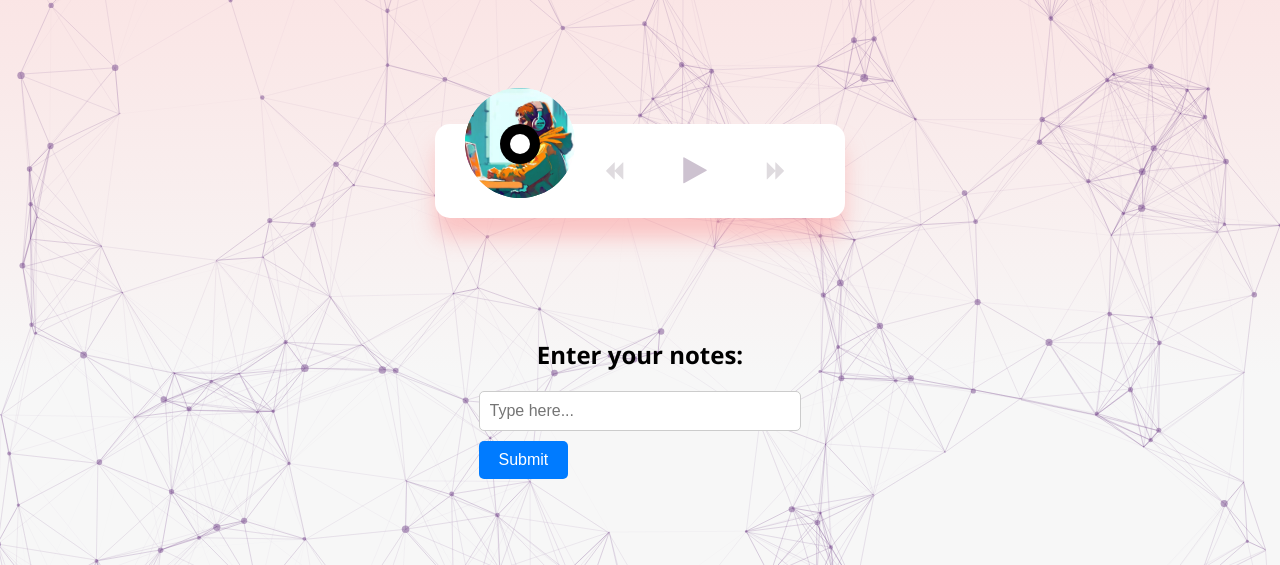
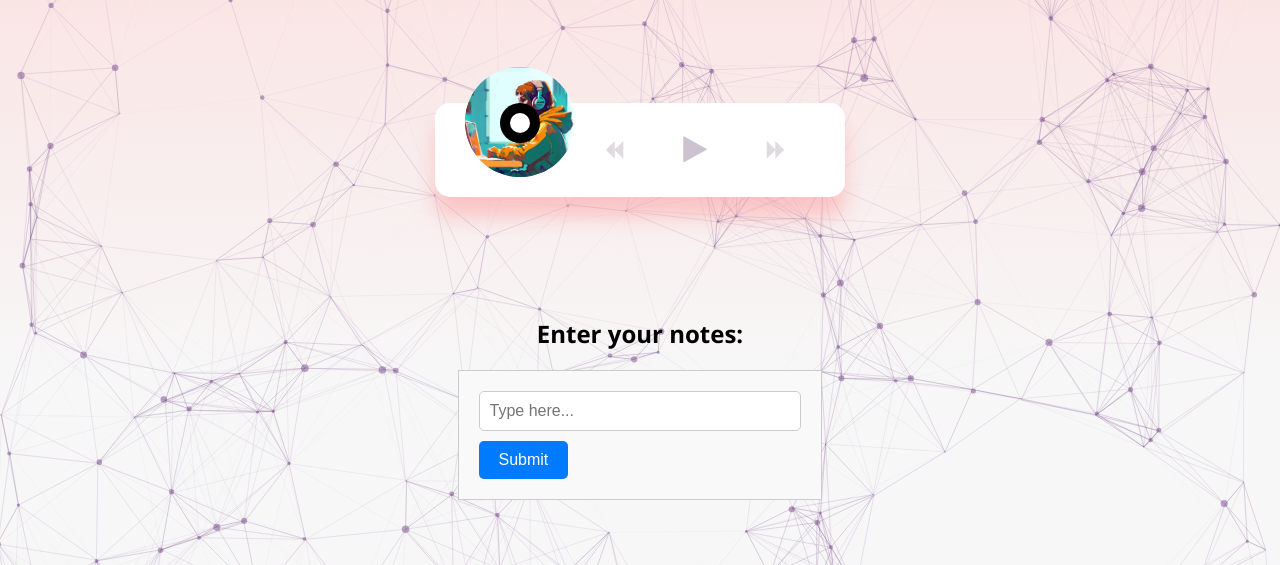
Before and after one commit to antoinedang/MAISHacks2023, a website: page front-end/index.html in a window 1280 px wide. Shown: the part 235-800 px from the top of the page. Drawn offline with nearby package versions, Linux system fonts and the light colour scheme; animation ran at ten frames a second.

Commit message:
forgot to add changes

```diff
--- a/front-end/index.html
+++ b/front-end/index.html
@@ -49,8 +49,10 @@
     </div>
     <div class="container" id="submitButtondiv">
         <h2>Enter your notes:</h2>
-        <input type="text" id="textInput" placeholder="Type here...">
-        <button id="submitButton">Submit</button>
+        <form id="inputForm">
+            <input type="text" id="textInput" placeholder="Type here...">
+            <button id="submitButton">Submit</button>
+        </form>
         <p id="output"></p>
     </div>
     <script src="script.js"></script>
```
